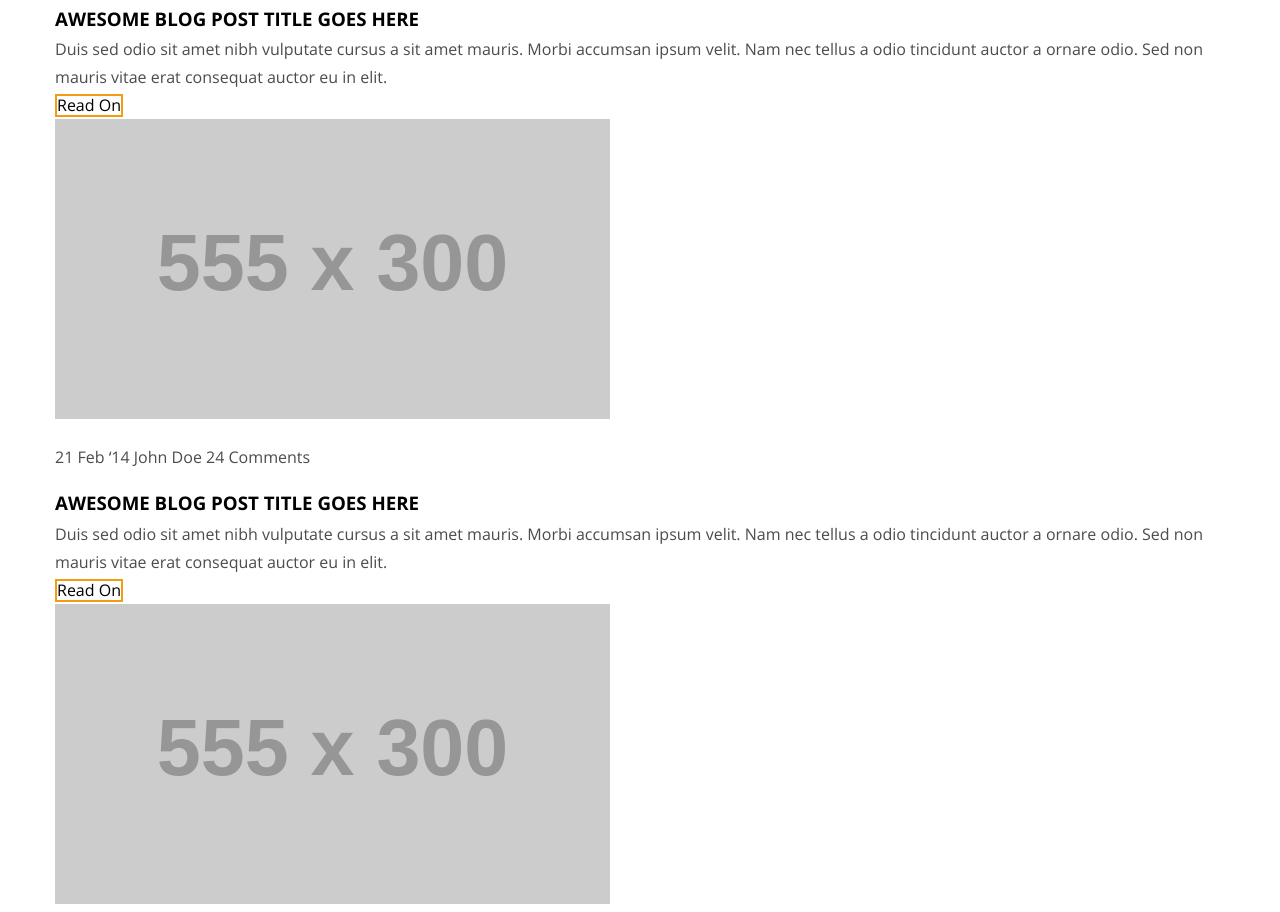
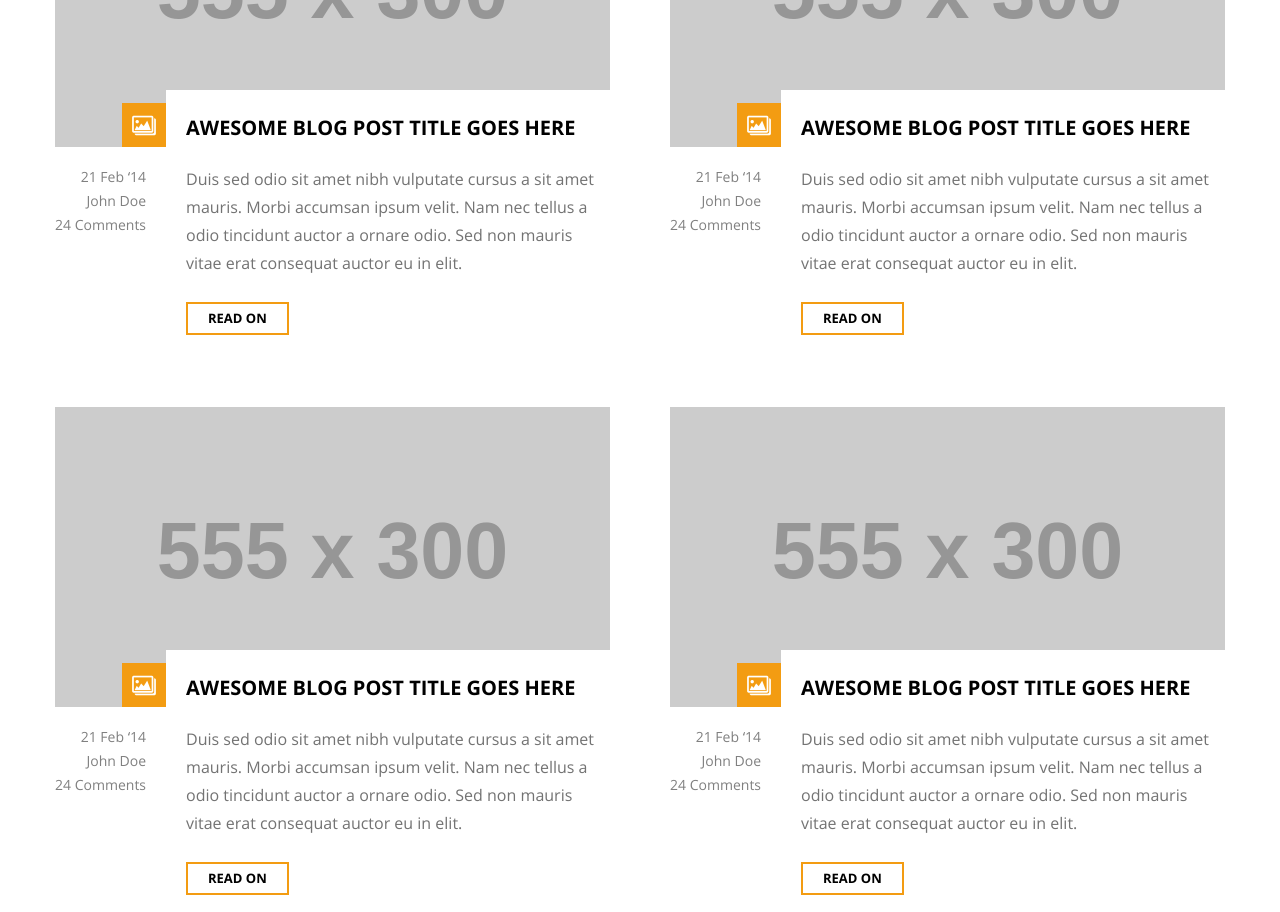
Before and after one commit to klaid87/creative-studio, a website: page src/index.html in a window 1280 px wide. Shown: the part 9192-10104 px from the top of the page. Drawn offline with nearby package versions, Linux system fonts and the light colour scheme; files that its build step writes are made by us from their sources; placeholder pictures from the web are drawn by us; files whose address does not match are found by name.

Commit message:
Добавил в разметку блока works див для стилизации hovera. Стилизовал блок Blog и Clients

```diff
--- a/src/index.html
+++ b/src/index.html
@@ -734,6 +734,7 @@
             </li>
             <li class="works__item">
               <a class="works__link" href="#">
+                <div class="works__overlay"></div>
                 <picture class="works__picture picture">
                   <img class="works__image" src="http://placehold.it/293x219/" alt="picture of works">
                 </picture>
@@ -743,6 +744,7 @@
             </li>
             <li class="works__item">
               <a class="works__link" href="#">
+                <div class="works__overlay"></div>
                 <picture class="works__picture picture">
                   <img class="works__image" src="http://placehold.it/293x219/" alt="picture of works">
                 </picture>
@@ -752,6 +754,7 @@
             </li>
             <li class="works__item">
               <a class="works__link" href="#">
+                <div class="works__overlay"></div>
                 <picture class="works__picture picture">
                   <img class="works__image" src="http://placehold.it/293x219/" alt="picture of works">
                 </picture>
@@ -761,6 +764,7 @@
             </li>
             <li class="works__item">
               <a class="works__link" href="#">
+                <div class="works__overlay"></div>
                 <picture class="works__picture picture">
                   <img class="works__image" src="http://placehold.it/293x219/" alt="picture of works">
                 </picture>
@@ -770,6 +774,7 @@
             </li>
             <li class="works__item">
               <a class="works__link" href="#">
+                <div class="works__overlay"></div>
                 <picture class="works__picture picture">
                   <img class="works__image" src="http://placehold.it/293x219/" alt="picture of works">
                 </picture>
@@ -779,6 +784,7 @@
             </li>
             <li class="works__item">
               <a class="works__link" href="#">
+                <div class="works__overlay"></div>
                 <picture class="works__picture picture">
                   <img class="works__image" src="http://placehold.it/293x219/" alt="picture of works">
                 </picture>
@@ -788,6 +794,7 @@
             </li>
             <li class="works__item">
               <a class="works__link" href="#">
+                <div class="works__overlay"></div>
                 <picture class="works__picture picture">
                   <img class="works__image" src="http://placehold.it/293x219/" alt="picture of works">
                 </picture>
@@ -814,26 +821,26 @@
     <section class="blog">
       <div class="container">
         <div class="blog__description description">
-          <h2 class="description__heading heading">Blog</h2>
-          <p class="description__text text">Proin gravida nibh vel velit auctor aliquet. Aenean sollicitudin, lorem quis
+          <h2 class="description__heading heading heading--size-xl">Blog</h2>
+          <p class="description__text text text--uppercase">Proin gravida nibh vel velit auctor aliquet. Aenean sollicitudin, lorem quis
             bibendum auctor, nisi elit consequat ipsum, nec sagittis sem nibh id elit. Duis sed odio sit amet nibh
             vulputate cursus a sit amet.
           </p>
         </div>
         <ul class="blog__list list">
           <li class="blog__item">
-            <picture class="blog__picture">
+            <picture class="blog__picture picture">
               <img class="blog__image" src="http://placehold.it/555x300/" alt="blog image">
             </picture>
             <div class="blog__post blog-post">
-              <p class="blog-post__info">
-                <span class="blog-post_signature">21 Feb ‘14</span>
-                <span class="blog-post_signature">John Doe</span>
-                <span class="blog-post_signature">24 Comments</span>
+              <p class="blog-post__info text">
+                <span class="blog-post__signature">21 Feb ‘14</span>
+                <span class="blog-post__signature">John Doe</span>
+                <span class="blog-post__signature">24 Comments</span>
               </p>
               <div class="blog-post__container">
-                <h3 class="blog-post__title heading">Awesome Blog Post Title Goes Here</h3>
-                <p class="blog-post__text text">Duis sed odio sit amet nibh vulputate cursus a sit amet mauris. Morbi
+                <h3 class="blog-post__title heading heading--size-l">Awesome Blog Post Title Goes Here</h3>
+                <p class="blog-post__text text text--size-m">Duis sed odio sit amet nibh vulputate cursus a sit amet mauris. Morbi
                   accumsan ipsum velit. Nam nec tellus a odio tincidunt auctor a ornare odio. Sed non mauris vitae erat
                   consequat auctor eu in elit.
                 </p>
@@ -842,18 +849,18 @@
             </div>
           </li>
           <li class="blog__item">
-            <picture class="blog__picture">
-              <img class="blog__image" src="http://placehold.it/555x300/" alt="blog image">
+            <picture class="blog__picture blog-picture blog-picture--has-icon-portrets picture">
+              <img class="blog-picture__image" src="http://placehold.it/555x300/" alt="blog image">
             </picture>
             <div class="blog__post blog-post">
-              <p class="blog-post__info">
-                <span class="blog-post_signature">21 Feb ‘14</span>
-                <span class="blog-post_signature">John Doe</span>
-                <span class="blog-post_signature">24 Comments</span>
+              <p class="blog-post__info text">
+                <span class="blog-post__signature">21 Feb ‘14</span>
+                <span class="blog-post__signature">John Doe</span>
+                <span class="blog-post__signature">24 Comments</span>
               </p>
               <div class="blog-post__container">
-                <h3 class="blog-post__title heading">Awesome Blog Post Title Goes Here</h3>
-                <p class="blog-post__text text">Duis sed odio sit amet nibh vulputate cursus a sit amet mauris. Morbi
+                <h3 class="blog-post__title heading heading--size-l">Awesome Blog Post Title Goes Here</h3>
+                <p class="blog-post__text text text--size-m">Duis sed odio sit amet nibh vulputate cursus a sit amet mauris. Morbi
                   accumsan ipsum velit. Nam nec tellus a odio tincidunt auctor a ornare odio. Sed non mauris vitae erat
                   consequat auctor eu in elit.
                 </p>
@@ -862,18 +869,18 @@
             </div>
           </li>
           <li class="blog__item">
-            <picture class="blog__picture">
+            <picture class="blog__picture picture">
               <img class="blog__image" src="http://placehold.it/555x300/" alt="blog image">
             </picture>
             <div class="blog__post blog-post">
-              <p class="blog-post__info">
-                <span class="blog-post_signature">21 Feb ‘14</span>
-                <span class="blog-post_signature">John Doe</span>
-                <span class="blog-post_signature">24 Comments</span>
+              <p class="blog-post__info text">
+                <span class="blog-post__signature">21 Feb ‘14</span>
+                <span class="blog-post__signature">John Doe</span>
+                <span class="blog-post__signature">24 Comments</span>
               </p>
               <div class="blog-post__container">
-                <h3 class="blog-post__title heading">Awesome Blog Post Title Goes Here</h3>
-                <p class="blog-post__text text">Duis sed odio sit amet nibh vulputate cursus a sit amet mauris. Morbi
+                <h3 class="blog-post__title heading heading--size-l">Awesome Blog Post Title Goes Here</h3>
+                <p class="blog-post__text text text--size-m">Duis sed odio sit amet nibh vulputate cursus a sit amet mauris. Morbi
                   accumsan ipsum velit. Nam nec tellus a odio tincidunt auctor a ornare odio. Sed non mauris vitae erat
                   consequat auctor eu in elit.
                 </p>
@@ -882,18 +889,18 @@
             </div>
           </li>
           <li class="blog__item">
-            <picture class="blog__picture">
+            <picture class="blog__picture picture">
               <img class="blog__image" src="http://placehold.it/555x300/" alt="blog image">
             </picture>
             <div class="blog__post blog-post">
-              <p class="blog-post__info">
-                <span class="blog-post_signature">21 Feb ‘14</span>
-                <span class="blog-post_signature">John Doe</span>
-                <span class="blog-post_signature">24 Comments</span>
+              <p class="blog-post__info text">
+                <span class="blog-post__signature">21 Feb ‘14</span>
+                <span class="blog-post__signature">John Doe</span>
+                <span class="blog-post__signature">24 Comments</span>
               </p>
               <div class="blog-post__container">
-                <h3 class="blog-post__title heading">Awesome Blog Post Title Goes Here</h3>
-                <p class="blog-post__text text">Duis sed odio sit amet nibh vulputate cursus a sit amet mauris. Morbi
+                <h3 class="blog-post__title heading heading--size-l">Awesome Blog Post Title Goes Here</h3>
+                <p class="blog-post__text text text--size-m">Duis sed odio sit amet nibh vulputate cursus a sit amet mauris. Morbi
                   accumsan ipsum velit. Nam nec tellus a odio tincidunt auctor a ornare odio. Sed non mauris vitae erat
                   consequat auctor eu in elit.
                 </p>
@@ -908,25 +915,25 @@
     <section class="post">
       <div class="container">
         <div class="clients">
-          <h2 class="clients__heading">Our Clients</h2>
-          <ul class="clients__list">
+          <h2 class="clients__heading heading heading--size-xl">Our Clients</h2>
+          <ul class="clients__list list">
           <li class="clients__item">
-            <picture class="clients__picture">
+            <picture class="clients__picture picture">
+              <img class="clients__image" src="./images/clients/start Sharing.png" alt="Picture with logo">
+            </picture>
+          </li>
+          <li class="clients__item">
+            <picture class="clients__picture picture">
               <img class="clients__image" src="http://placehold.it/257x162/" alt="Picture with logo">
             </picture>
           </li>
           <li class="clients__item">
-            <picture class="clients__picture">
+            <picture class="clients__picture picture">
               <img class="clients__image" src="http://placehold.it/257x162/" alt="Picture with logo">
             </picture>
           </li>
           <li class="clients__item">
-            <picture class="clients__picture">
-              <img class="clients__image" src="http://placehold.it/257x162/" alt="Picture with logo">
-            </picture>
-          </li>
-          <li class="clients__item">
-            <picture class="clients__picture">
+            <picture class="clients__picture picture">
               <img class="clients__image" src="http://placehold.it/257x162/" alt="Picture with logo">
             </picture>
           </li>
--- /dev/null
+++ b/src/scss/blocks/blog-post.scss
@@ -0,0 +1,43 @@
+.blog-post {
+  position: relative;
+
+  &__info {
+    display: flex;
+    flex-direction: column;
+    align-items: flex-end;
+    padding-top: 10px;
+  }
+
+  &__signature {
+    display: inline-block;
+    font-size: 14px;
+    line-height: 1.71;
+    color: $text-color-tertiary;
+  }
+
+  &__container {
+    position: absolute;
+    right: 0;
+    top: -65px;
+    max-width: 444px;
+    padding: 25px 15px 0 20px;
+    background-color: #ffffff;
+  }
+
+  &__title {
+    line-height: 1.25;
+    margin-bottom: 25px;
+  }
+
+  &__text {
+    color: $text-color-secondary;
+    margin-bottom: 25px;
+  }
+
+  &__button {
+    font-size: 13px;
+    text-transform: uppercase;
+    font-weight: 700;
+    padding: 7px 20px;
+  }
+}
--- /dev/null
+++ b/src/scss/blocks/blog.scss
@@ -0,0 +1,37 @@
+.blog {
+  padding: 100px 0;
+
+  &__description {
+    max-width: 1010px;
+    margin: 0 auto 140px;
+  }
+
+  &__list {
+    display: flex;
+    flex-wrap: wrap;
+    justify-content: space-between;
+  }
+
+  &__item {
+    width: calc(100% / 2 - 30px);
+  }
+
+  &__picture {
+    position: relative;
+
+    &::before {
+      content: "";
+      position: absolute;
+      bottom: 0;
+      left: 67px;
+      width: 44px;
+      height: 44px;
+      background: $brand-color url("../images/blog/1-icon.png") no-repeat center;
+    }
+  }
+
+  &__post {
+    display: flex;
+    padding-bottom: 170px;
+  }
+}
--- a/src/scss/blocks/text.scss
+++ b/src/scss/blocks/text.scss
@@ -18,6 +18,10 @@
     line-height: 1.4;
   }
 
+  &--size-m {
+    font-size: 16px;
+  }
+
   &--weight-light {
     font-weight: 300;
   }
--- a/src/scss/blocks/twit.scss
+++ b/src/scss/blocks/twit.scss
@@ -1,5 +1,5 @@
 .twit {
-  padding: 230px 0 235px 0;
+  padding: 230px 0 215px 0;
   text-align: center;
   max-width: 830px;
   margin: 0 auto;
@@ -11,7 +11,7 @@
     color: $text-color-light;
     font-weight: 700;
     margin-bottom: 20px;
-    padding-top: 140px;
+    padding-top: 130px;
 
     &::before {
       content: "";
--- a/src/scss/style.scss
+++ b/src/scss/style.scss
@@ -32,3 +32,6 @@
 @import "blocks/filters.scss";
 @import "blocks/works.scss";
 @import "blocks/twit.scss";
+@import "blocks/blog.scss";
+@import "blocks/blog-post.scss";
+@import "blocks/clients.scss";
```
Also changed, not shown: src/scss/blocks/clients.scss (added, +19 -0 lines), src/scss/blocks/works.scss (+32 -0 lines), src/images/blog/1-icon.png (added), src/images/blog/2-icon.png (added), src/images/clients/start Sharing.png (added), src/images/picture/10.png (deleted).
